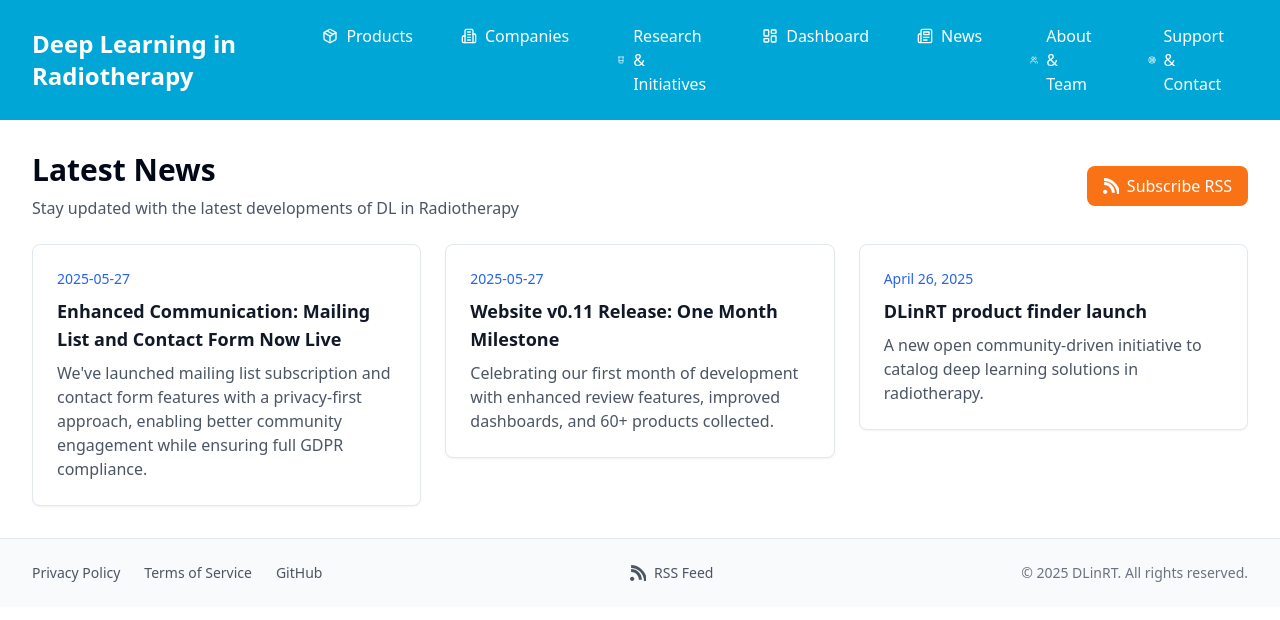
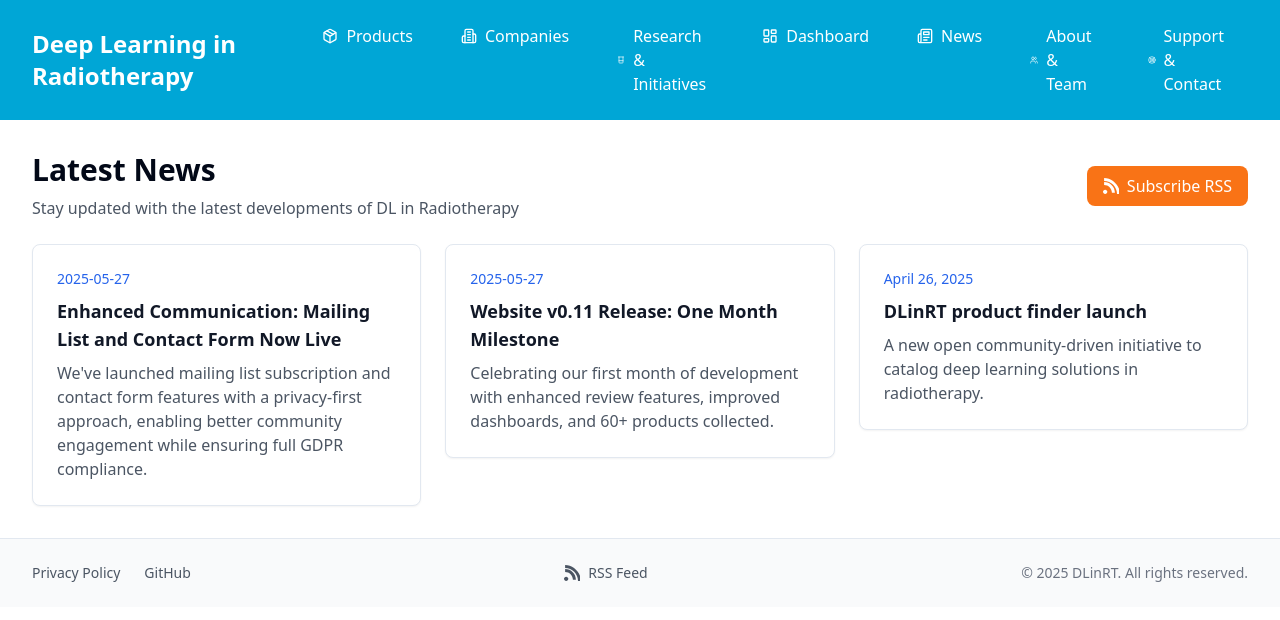
Before and after one commit to DLinRT-eu/website, a React (Vite) app: page /news in a window 1280 px wide. Shown: the top 620 px of the page. Built offline with nearby package versions, Linux system fonts and the light colour scheme.

Commit message:
Refactor: Implement footer updates
- Remove "Terms of Service" link.
- Update Privacy Policy link to /privacy-policy.

```diff
--- a/src/components/Footer.tsx
+++ b/src/components/Footer.tsx
@@ -11,11 +11,8 @@ const Footer = () => {
       <div className="max-w-7xl mx-auto px-4 md:px-8 py-6">
         <div className="flex flex-col md:flex-row items-center justify-between gap-4">
           <div className="flex items-center gap-6 text-sm">
-            <Link to="/privacy" className="text-gray-600 hover:text-[#00A6D6] transition-colors duration-200">
+            <Link to="/privacy-policy" className="text-gray-600 hover:text-[#00A6D6] transition-colors duration-200">
               Privacy Policy
-            </Link>
-            <Link to="/terms" className="text-gray-600 hover:text-[#00A6D6] transition-colors duration-200">
-              Terms of Service
             </Link>
             <a href="https://github.com/DLinRT-eu/website" target="_blank" rel="noopener noreferrer" className="text-gray-600 hover:text-[#00A6D6] transition-colors duration-200">
               GitHub
```
